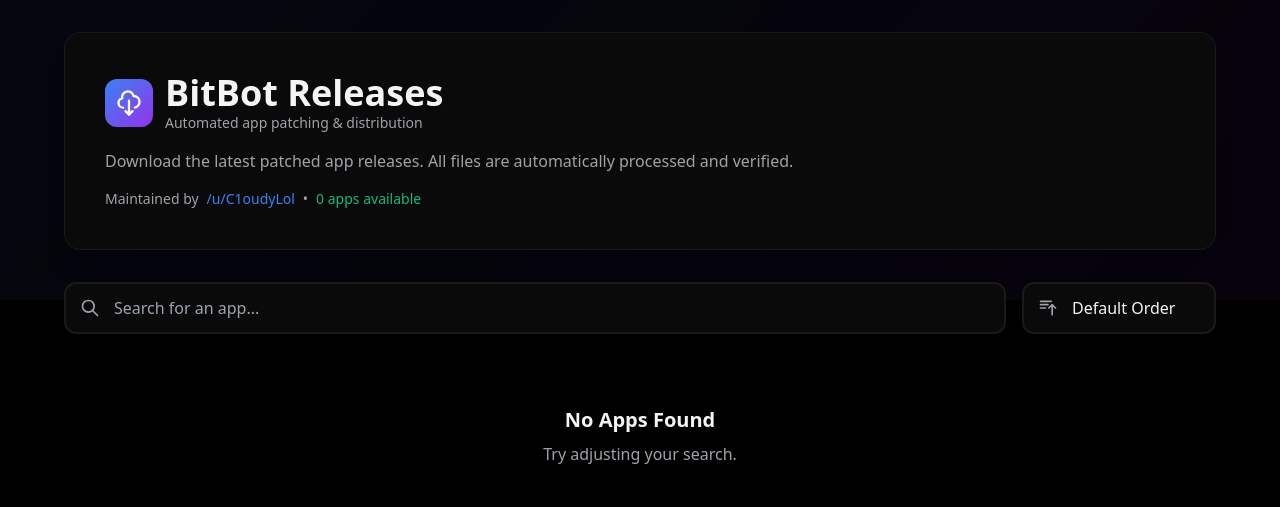
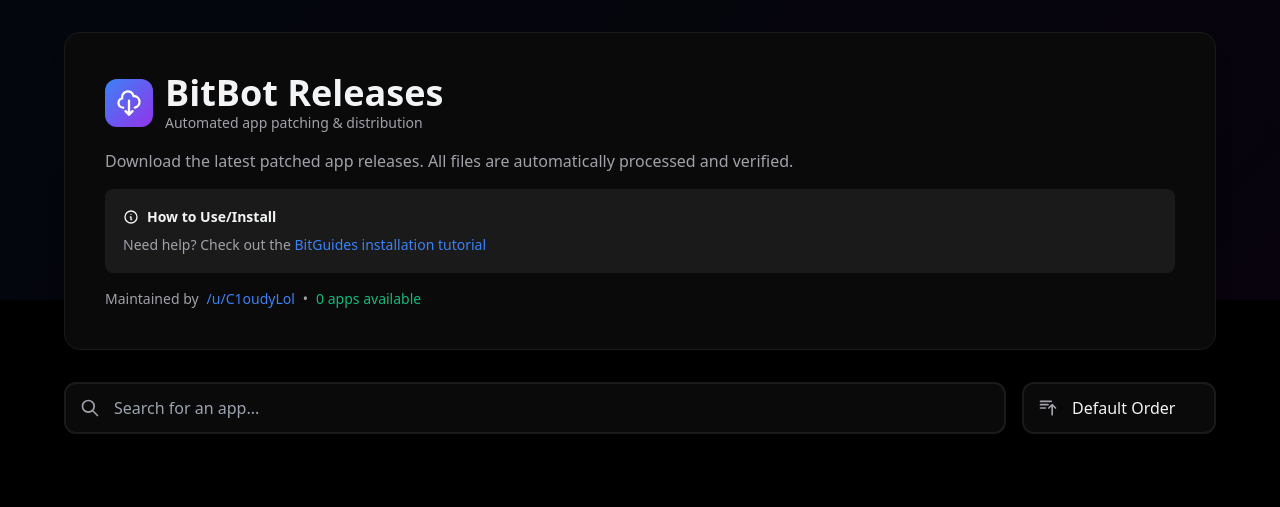
Before and after one commit to S0methingSomething/BitBot, a Python web app: template templates/default_landing_page.html in a window 1280 px wide. Shown: the top 507 px of the page. Run offline with Jinja, Linux system fonts and the light colour scheme; the template is opened without the code that fills it, so the values that code supplies are empty; some libraries are stand-ins or nearby versions.

Commit message:
feat: update installation guide heading to 'How to Use/Install'

```diff
--- a/templates/default_landing_page.html
+++ b/templates/default_landing_page.html
@@ -151,6 +151,18 @@
                 </div>
             </div>
             <p class="text-base mb-4 text-[var(--text-muted-color)]">Download the latest patched app releases. All files are automatically processed and verified.</p>
+            <div class="bg-[var(--input-bg-color)] border-2 border-[var(--border-color)] rounded-lg p-4 mb-4">
+                <h3 class="text-sm font-bold mb-2 flex items-center gap-2">
+                    <svg class="w-4 h-4" fill="none" stroke="currentColor" viewBox="0 0 24 24">
+                        <path stroke-linecap="round" stroke-linejoin="round" stroke-width="2" d="M13 16h-1v-4h-1m1-4h.01M21 12a9 9 0 11-18 0 9 9 0 0118 0z"></path>
+                    </svg>
+                    How to Use/Install
+                </h3>
+                <p class="text-sm text-[var(--text-muted-color)]">
+                    Need help? Check out the
+                    <a href="https://s0methingsomething.github.io/BitGuides/modding/monetizationvars/unlocking-iap/" target="_blank" class="text-[var(--primary-color)] hover:underline font-medium">BitGuides installation tutorial</a>
+                </p>
+            </div>
             <div class="flex items-center gap-2 text-sm">
                 <span class="text-[var(--text-muted-color)]">Maintained by</span>
                 <a href="https://www.reddit.com/u/C1oudyLol/" class="text-[var(--primary-color)] hover:underline font-medium">/u/C1oudyLol</a>
```
